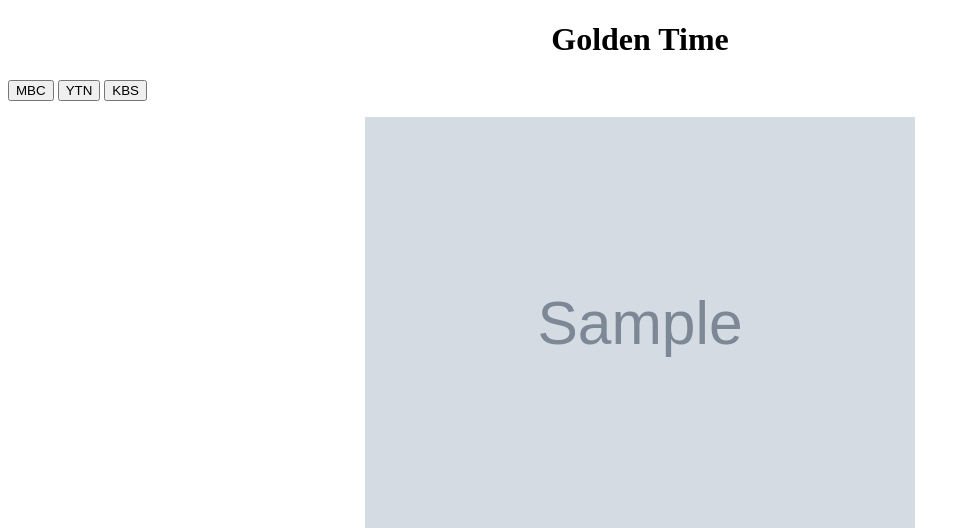
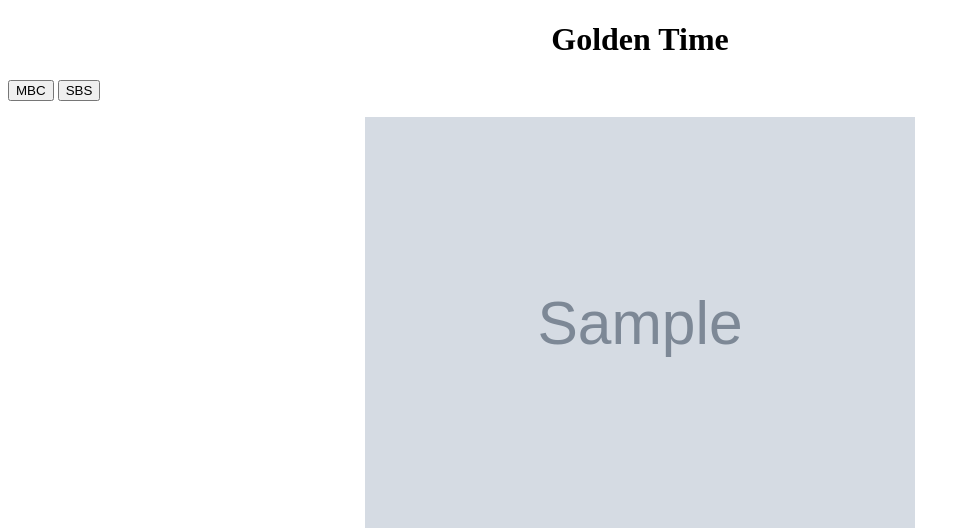
Before and after one commit to jran100/GoldenTime_Shortnews, a Flask app: template templates/videos.html in a window 1280 px wide. Shown: the top 528 px of the page, without its empty margins (0-970 px from the left). Run offline with Flask 3, Linux system fonts and the light colour scheme; the template is opened without the code that fills it: most values are stand-ins (such as "Sample title", 1, 10 or a date in 2020); grey boxes marked "Sample" are stand-in pictures.

Commit message:
category_button:mbc,sbs

```diff
--- a/templates/videos.html
+++ b/templates/videos.html
@@ -60,8 +60,7 @@
     <h1>Golden Time</h1>
     <form id="channelForm" method="post" action="/">
         <button type="submit" name="channel_id" value="UCF4Wxdo3inmxP-Y59wXDsFw">MBC</button>
-        <button type="submit" name="channel_id" value="UChlgI3UHCOnwUGzWzbJ3H5w">YTN</button>
-        <button type="submit" name="channel_id" value="UCcQTRi69dsVYHN3exePtZ1A">KBS</button>
+        <button type="submit" name="channel_id" value="UCkinYTS9IHqOEwR1Sze2JTw">SBS</button>
     </form>
     <ul>
         {% for video in video_info %}
```
